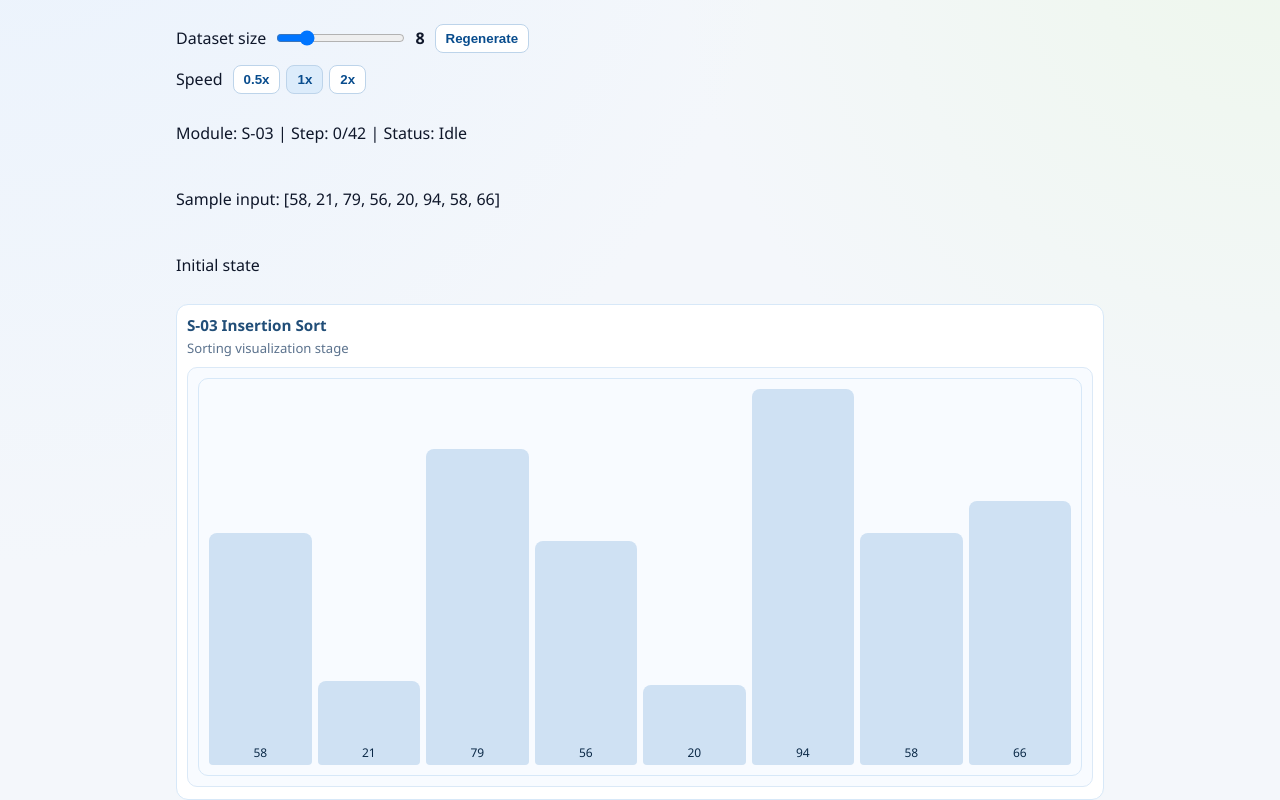
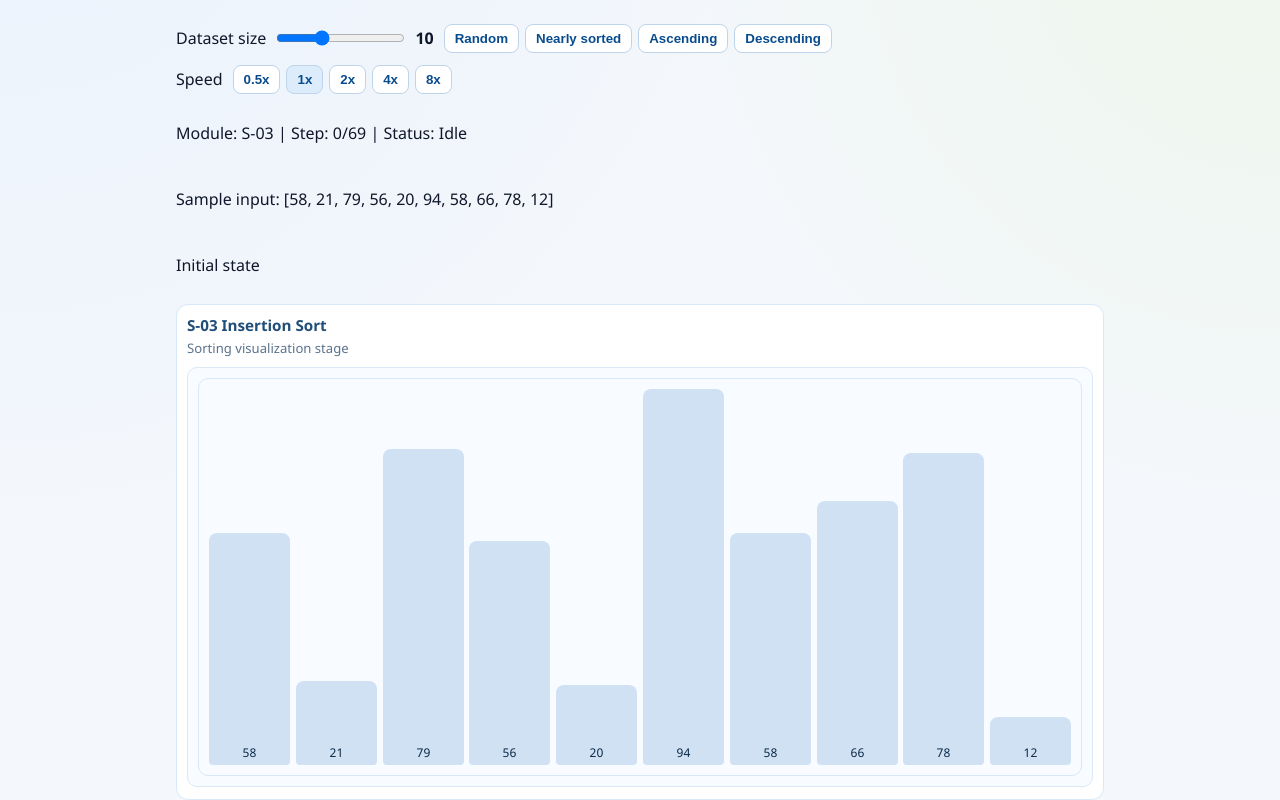
Before and after one commit to Look2046/DSA-with-Codex, a React (Vite) app: page /modules/insertion-sort in a window 1280 px wide. Shown: the part 240-1040 px from the top of the page. Built offline with nearby package versions, Linux system fonts and the light colour scheme.

Commit message:
feat(s03): align insertion sort animations and sorted persistence

```diff
--- a/src/pages/modules/InsertionSortPage.tsx
+++ b/src/pages/modules/InsertionSortPage.tsx
@@ -1,4 +1,4 @@
-import { useEffect, useMemo, useState } from 'react';
+import { useEffect, useMemo, useState, type CSSProperties } from 'react';
 import { useTimelinePlayer } from '../../engine/timeline/useTimelinePlayer';
 import { VisualizationCanvas } from '../../components/VisualizationCanvas';
 import { useI18n } from '../../i18n/useI18n';
@@ -7,12 +7,34 @@ import type { InsertionSortStep } from '../../modules/sorting/insertionSort';
 import { buildInsertionSortTimelineFromInput } from '../../modules/sorting/insertionTimelineAdapter';
 import type { HighlightType, PlaybackStatus } from '../../types/animation';
 
-const DEFAULT_SIZE = 8;
+const DEFAULT_SIZE = 10;
 const MIN_SIZE = 5;
 const MAX_SIZE = 20;
 
 function createRandomDataset(size: number): number[] {
   return Array.from({ length: size }, () => Math.floor(Math.random() * 90) + 10);
+}
+
+function createAscendingDataset(size: number): number[] {
+  const step = Math.max(1, Math.floor(80 / Math.max(size - 1, 1)));
+  return Array.from({ length: size }, (_, index) => 10 + index * step);
+}
+
+function createDescendingDataset(size: number): number[] {
+  return [...createAscendingDataset(size)].reverse();
+}
+
+function createNearlySortedDataset(size: number): number[] {
+  const values = createAscendingDataset(size);
+  const swapCount = Math.max(1, Math.floor(size / 5));
+
+  for (let index = 0; index < swapCount; index += 1) {
+    const leftIndex = Math.floor(Math.random() * (size - 1));
+    const rightIndex = Math.min(size - 1, leftIndex + 1 + Math.floor(Math.random() * 2));
+    [values[leftIndex], values[rightIndex]] = [values[rightIndex], values[leftIndex]];
+  }
+
+  return values;
 }
 
 function getStatusLabel(status: PlaybackStatus, t: ReturnType<typeof useI18n>['t']): string {
@@ -71,6 +93,26 @@ function getHighlightLabel(type: HighlightType, t: ReturnType<typeof useI18n>['t
   return t('module.s01.highlight.default');
 }
 
+function buildBarOrderByFrame(steps: InsertionSortStep[]): number[][] {
+  if (steps.length === 0) {
+    return [];
+  }
+
+  const initialOrder = steps[0].arrayState.map((_, index) => index);
+  const order = [...initialOrder];
+
+  return steps.map((step) => {
+    if (step.action === 'swap' && step.indices.length === 2) {
+      const [leftIndex, rightIndex] = step.indices;
+      if (order[leftIndex] !== undefined && order[rightIndex] !== undefined) {
+        [order[leftIndex], order[rightIndex]] = [order[rightIndex], order[leftIndex]];
+      }
+    }
+
+    return [...order];
+  });
+}
+
 export function InsertionSortPage() {
   const { t } = useI18n();
   const currentModule = useCurrentModule();
@@ -84,11 +126,22 @@ export function InsertionSortPage() {
   const steps = useMemo(() => timelineFrames.map((frame) => frame.payload), [timelineFrames]);
   const currentStep = currentFrame;
   const currentSnapshot = steps[currentStep] ?? steps[0];
+  const initialValues = useMemo(() => steps[0]?.arrayState ?? [], [steps]);
+  const barIds = useMemo(() => initialValues.map((_, index) => index), [initialValues]);
+  const barOrdersByFrame = useMemo(() => buildBarOrderByFrame(steps), [steps]);
+  const currentBarOrder = useMemo(
+    () => barOrdersByFrame[currentStep] ?? barOrdersByFrame[0] ?? [],
+    [barOrdersByFrame, currentStep]
+  );
+  const isFinaleFrame = currentSnapshot?.action === 'completed';
 
-  const maxValue = useMemo(() => {
-    const values = currentSnapshot?.arrayState ?? inputData;
-    return Math.max(...values, 1);
-  }, [currentSnapshot?.arrayState, inputData]);
+  const barPositionMap = useMemo(() => {
+    const positions = new Map<number, number>();
+    currentBarOrder.forEach((barId, position) => positions.set(barId, position));
+    return positions;
+  }, [currentBarOrder]);
+
+  const maxValue = useMemo(() => Math.max(...initialValues, 1), [initialValues]);
 
   const highlightMap = useMemo(() => {
     const map = new Map<number, InsertionSortStep['highlights'][number]['type']>();
@@ -96,13 +149,39 @@ export function InsertionSortPage() {
     return map;
   }, [currentSnapshot]);
 
+  const sortedBarIdSet = useMemo(() => {
+    const sorted = new Set<number>();
+    for (let frameIndex = 0; frameIndex <= currentStep && frameIndex < steps.length; frameIndex += 1) {
+      const step = steps[frameIndex];
+      const barOrder = barOrdersByFrame[frameIndex] ?? [];
+      if (!step) {
+        continue;
+      }
+      if (step.action === 'sortedMark') {
+        step.highlights.forEach((highlight) => {
+          if (highlight.type !== 'sorted') {
+            return;
+          }
+          const barId = barOrder[highlight.index];
+          if (barId !== undefined) {
+            sorted.add(barId);
+          }
+        });
+      }
+      if (step.action === 'completed') {
+        barOrder.forEach((barId) => sorted.add(barId));
+      }
+    }
+    return sorted;
+  }, [steps, currentStep, barOrdersByFrame]);
+
   useEffect(() => {
     setTotalFrames(steps.length);
     reset();
   }, [setTotalFrames, reset, steps.length]);
 
-  const regenerateData = () => {
-    setInputData(createRandomDataset(datasetSize));
+  const regenerateData = (generator: (size: number) => number[]) => {
+    setInputData(generator(datasetSize));
     reset();
   };
 
@@ -110,6 +189,8 @@ export function InsertionSortPage() {
     { key: 'module.s01.speed.slow', value: 1200 },
     { key: 'module.s01.speed.normal', value: 700 },
     { key: 'module.s01.speed.fast', value: 350 },
+    { key: 'module.s01.speed.faster', value: 175 },
+    { key: 'module.s01.speed.fastest', value: 88 },
   ] as const;
 
   return (
@@ -130,9 +211,20 @@ export function InsertionSortPage() {
           />
           <strong>{datasetSize}</strong>
         </label>
-        <button type="button" onClick={regenerateData}>
-          {t('module.s01.regenerate')}
-        </button>
+        <div className="speed-group">
+          <button type="button" onClick={() => regenerateData(createRandomDataset)}>
+            {t('module.s01.generate.random')}
+          </button>
+          <button type="button" onClick={() => regenerateData(createNearlySortedDataset)}>
+            {t('module.s01.generate.nearlySorted')}
+          </button>
+          <button type="button" onClick={() => regenerateData(createAscendingDataset)}>
+            {t('module.s01.generate.ascending')}
+          </button>
+          <button type="button" onClick={() => regenerateData(createDescendingDataset)}>
+            {t('module.s01.generate.descending')}
+          </button>
+        </div>
       </div>
 
       <div className="bubble-toolbar">
@@ -166,11 +258,20 @@ export function InsertionSortPage() {
         subtitle={t('module.canvas.sortingStage')}
         stageClassName="viz-canvas-stage-sorting"
       >
-        <div className="array-bars" aria-label="array-visualizer-s03">
-          {(currentSnapshot?.arrayState ?? []).map((value, index) => {
-            const highlight = highlightMap.get(index) ?? 'default';
+        <div className="array-bars bubble-array-bars" aria-label="array-visualizer-s03" style={{ '--bubble-count': Math.max(barIds.length, 1) } as CSSProperties}>
+          {barIds.map((barId) => {
+            const position = barPositionMap.get(barId) ?? barId;
+            const frameHighlight = highlightMap.get(position);
+            const highlight = frameHighlight ?? (sortedBarIdSet.has(barId) ? 'sorted' : 'default');
+            const value = initialValues[barId] ?? 0;
+            const barStyle = {
+              height: `${(value / maxValue) * 100}%`,
+              '--bubble-offset': position - barId,
+              '--bubble-z': highlight === 'swapping' ? 3 : highlight === 'comparing' ? 2 : 1,
+              '--piano-order': position,
+            } as CSSProperties;
             return (
-              <div key={`${index}-${value}`} className={`array-bar bar-${highlight}`} style={{ height: `${(value / maxValue) * 100}%` }}>
+              <div key={barId} className={`array-bar bubble-sort-bar bar-${highlight}${isFinaleFrame ? ' bar-finale' : ''}`} style={barStyle}>
                 <span>{value}</span>
               </div>
             );
```
